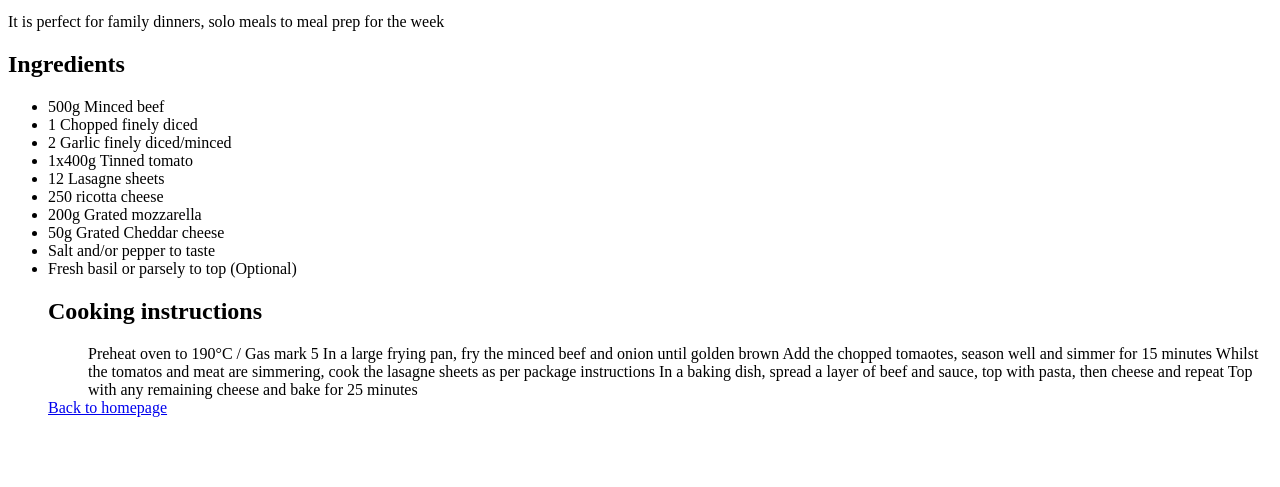
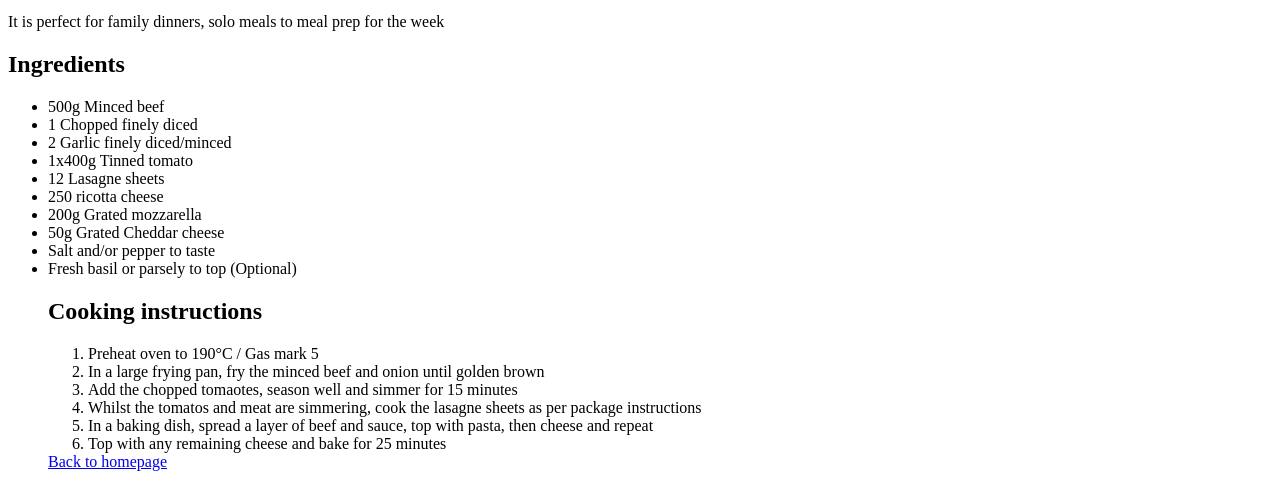
Before and after one commit to rhill1995/odin-recipes, a plain HTML site: page recipes/lasagna.html in a window 1280 px wide. Shown: the part 496-983 px from the top of the page. Before the commit the page ends 929 px from the top, so only its background shows below. Drawn offline with Linux system fonts and the light colour scheme.

Commit message:
Update Burger Recipe with proper list formatting and corrections

```diff
--- a/recipes/lasagna.html
+++ b/recipes/lasagna.html
@@ -27,12 +27,12 @@
 
   <h2>Cooking instructions</h2>
   <ol>
-    <l1>Preheat oven to 190°C / Gas mark 5</l1>
-    <l2>In a large frying pan, fry the minced beef and onion until golden brown</l2>
-    <l3>Add the chopped tomaotes, season well and simmer for 15 minutes</l3>
-    <l4>Whilst the tomatos and meat are simmering, cook the lasagne sheets as per package instructions</l4>
-    <l5>In a baking dish, spread a layer of beef and sauce, top with pasta, then cheese and repeat</l5>
-    <l6>Top with any remaining cheese and bake for 25 minutes</l6>
+    <li>Preheat oven to 190°C / Gas mark 5</li>
+    <li>In a large frying pan, fry the minced beef and onion until golden brown</li>
+    <li>Add the chopped tomaotes, season well and simmer for 15 minutes</li>
+    <li>Whilst the tomatos and meat are simmering, cook the lasagne sheets as per package instructions</li>
+    <li>In a baking dish, spread a layer of beef and sauce, top with pasta, then cheese and repeat</li>
+    <li>Top with any remaining cheese and bake for 25 minutes</li>
   </ol>
   <a href="../index.html">Back to homepage</a>
 </body>
```
